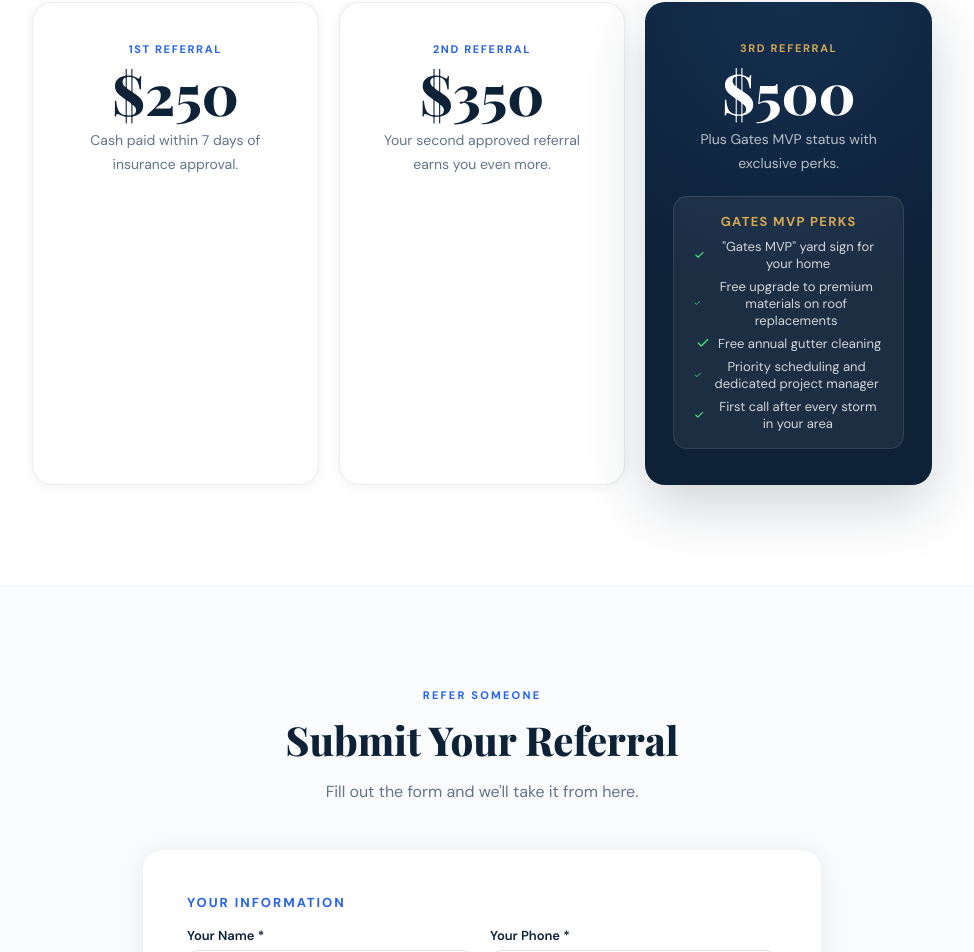
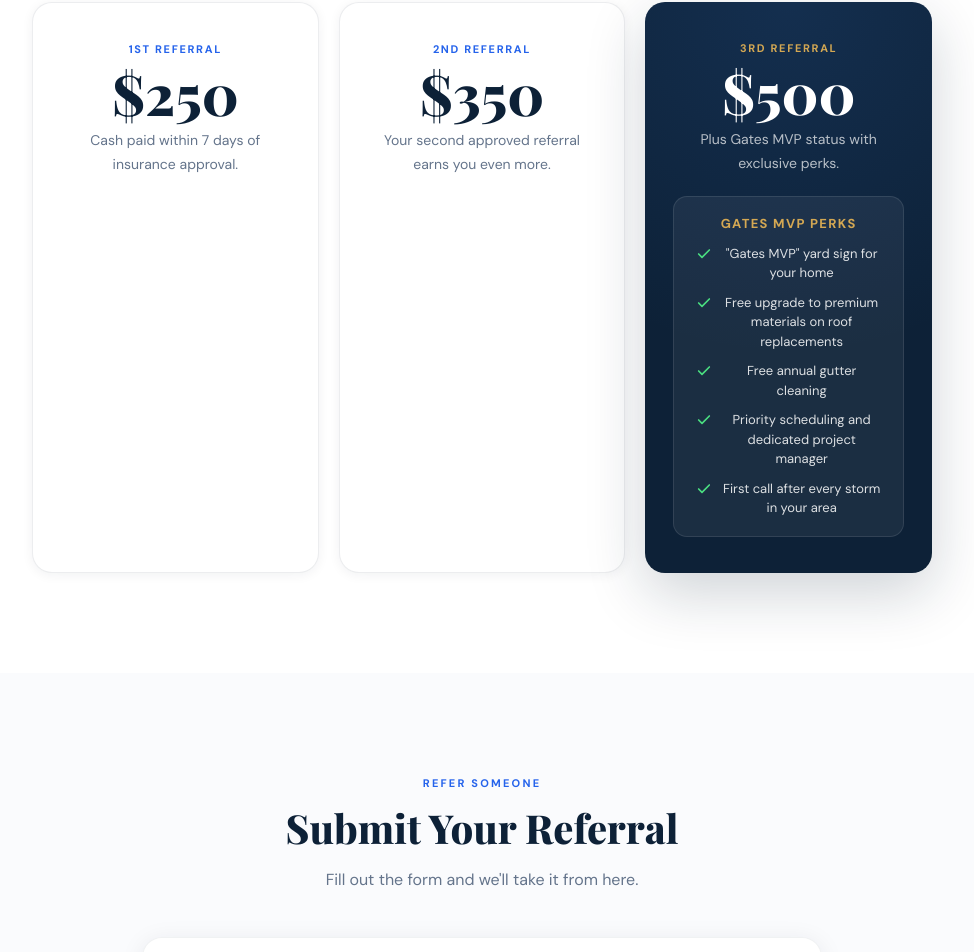
Before and after one commit to Mintzy33/gatesroof, a Next.js app: page /referral in a window 1280 px wide. Shown: the part 2053-3005 px from the top of the page, without its empty margins (158-1132 px from the left). Built offline with nearby package versions, Linux system fonts and the light colour scheme.

Commit message:
Fix MVP perks card — uniform checkmarks and alignment

```diff
--- a/app/referral/page.tsx
+++ b/app/referral/page.tsx
@@ -181,20 +181,22 @@ export default function ReferralPage() {
                   <div style={{ fontFamily: "var(--font-playfair), 'Playfair Display', Georgia, serif", fontSize: "clamp(40px, 5vw, 56px)", fontWeight: 800, color: r.highlight ? WHITE : NAVY, margin: "8px 0", lineHeight: 1 }}>{r.amount}</div>
                   <p style={{ fontFamily: "var(--font-dm-sans), 'DM Sans', sans-serif", fontSize: 14, lineHeight: 1.7, color: r.highlight ? "rgba(255,255,255,0.7)" : TEXT_LIGHT, margin: "0 0 0 0" }}>{r.desc}</p>
                   {r.highlight && (
-                    <div style={{ marginTop: 20, padding: "16px 20px", background: "rgba(255,255,255,0.06)", borderRadius: 14, border: "1px solid rgba(255,255,255,0.1)" }}>
-                      <div style={{ fontFamily: "var(--font-dm-sans), 'DM Sans', sans-serif", fontSize: 13, fontWeight: 700, color: GOLD, marginBottom: 8, letterSpacing: "0.1em" }}>GATES MVP PERKS</div>
+                    <div style={{ marginTop: 20, padding: "18px 22px", background: "rgba(255,255,255,0.06)", borderRadius: 14, border: "1px solid rgba(255,255,255,0.1)" }}>
+                      <div style={{ fontFamily: "var(--font-dm-sans), 'DM Sans', sans-serif", fontSize: 13, fontWeight: 700, color: GOLD, marginBottom: 12, letterSpacing: "0.1em", textAlign: "center" }}>GATES MVP PERKS</div>
+                      <div style={{ display: "flex", flexDirection: "column", gap: 10 }}>
                       {[
                         "\"Gates MVP\" yard sign for your home",
                         "Free upgrade to premium materials on roof replacements",
                         "Free annual gutter cleaning",
                         "Priority scheduling and dedicated project manager",
                         "First call after every storm in your area",
-                      ].map((perk, j, arr) => (
-                        <div key={j} style={{ display: "flex", alignItems: "center", gap: 8, justifyContent: "center", marginBottom: j < arr.length - 1 ? 6 : 0 }}>
-                          <svg width="14" height="14" viewBox="0 0 24 24" fill="none" stroke="#4ADE80" strokeWidth="2.5" strokeLinecap="round" strokeLinejoin="round"><polyline points="20 6 9 17 4 12" /></svg>
-                          <span style={{ fontFamily: "var(--font-dm-sans), 'DM Sans', sans-serif", fontSize: 13, color: "rgba(255,255,255,0.8)" }}>{perk}</span>
+                      ].map((perk, j) => (
+                        <div key={j} style={{ display: "flex", alignItems: "flex-start", gap: 10 }}>
+                          <svg style={{ flexShrink: 0, marginTop: 2 }} width="16" height="16" viewBox="0 0 24 24" fill="none" stroke="#4ADE80" strokeWidth="2.5" strokeLinecap="round" strokeLinejoin="round"><polyline points="20 6 9 17 4 12" /></svg>
+                          <span style={{ fontFamily: "var(--font-dm-sans), 'DM Sans', sans-serif", fontSize: 13, lineHeight: 1.5, color: "rgba(255,255,255,0.85)" }}>{perk}</span>
                         </div>
                       ))}
+                      </div>
                     </div>
                   )}
                 </div>
```
